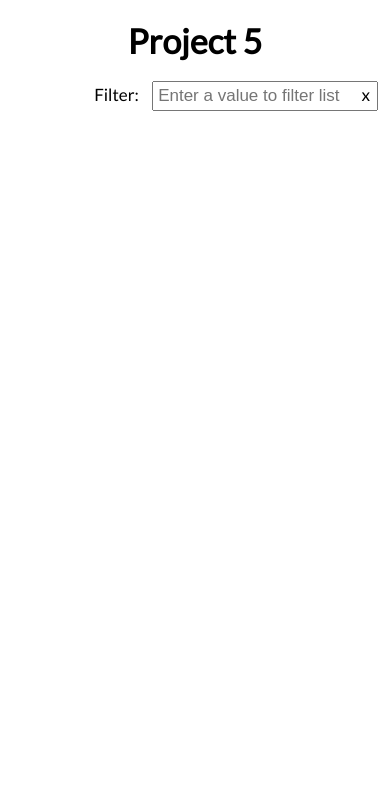
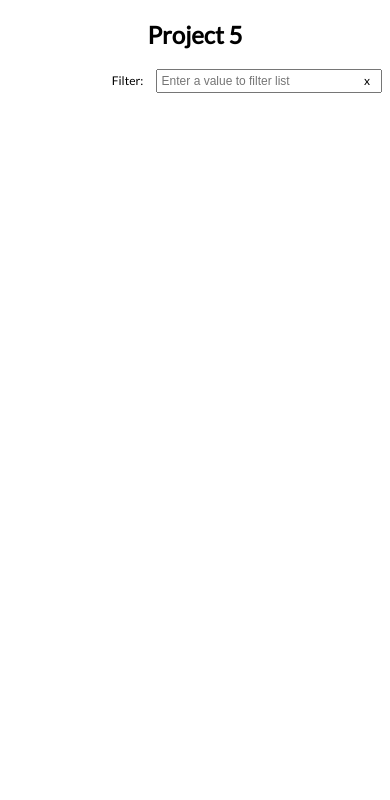
Before and after one commit to stanica/stanica.github.io, a plain HTML site: page p5/index.html in a window 390 px wide. Shown: the top 800 px of the page. Drawn offline with nearby package versions, Linux system fonts and the light colour scheme; some packages are replaced by stand-ins of ours.

Commit message:
Making site more responsive

```diff
--- a/p5/css/custom.css
+++ b/p5/css/custom.css
@@ -69,8 +69,9 @@ body,
 }
 
 .col-mid {
+    display: table-cell;
     width: 2%;
-    font-size: 20pt;
+    font-size: 1.4em;
     text-align: center;
 }
 
@@ -148,3 +149,15 @@ body,
     display: none;
     width: 82%;
 }
+
+@media(min-width: 350px){
+    html, body,.container{
+        font-size:12px;
+    }
+}
+
+@media(min-width: 1200px){
+    .container{
+        font-size:17px;
+    }
+}
```
Also changed, not shown: 1 other file.
